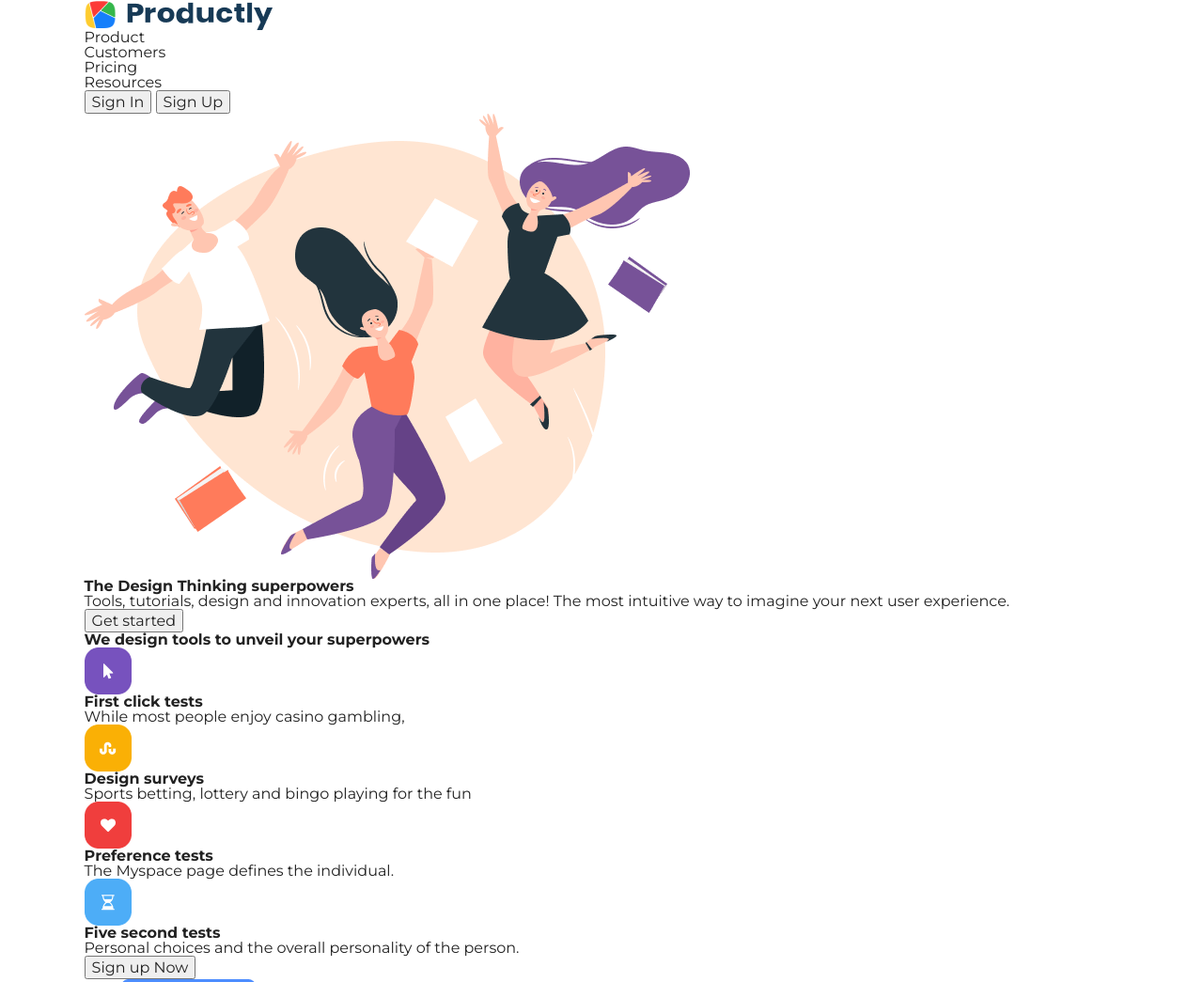
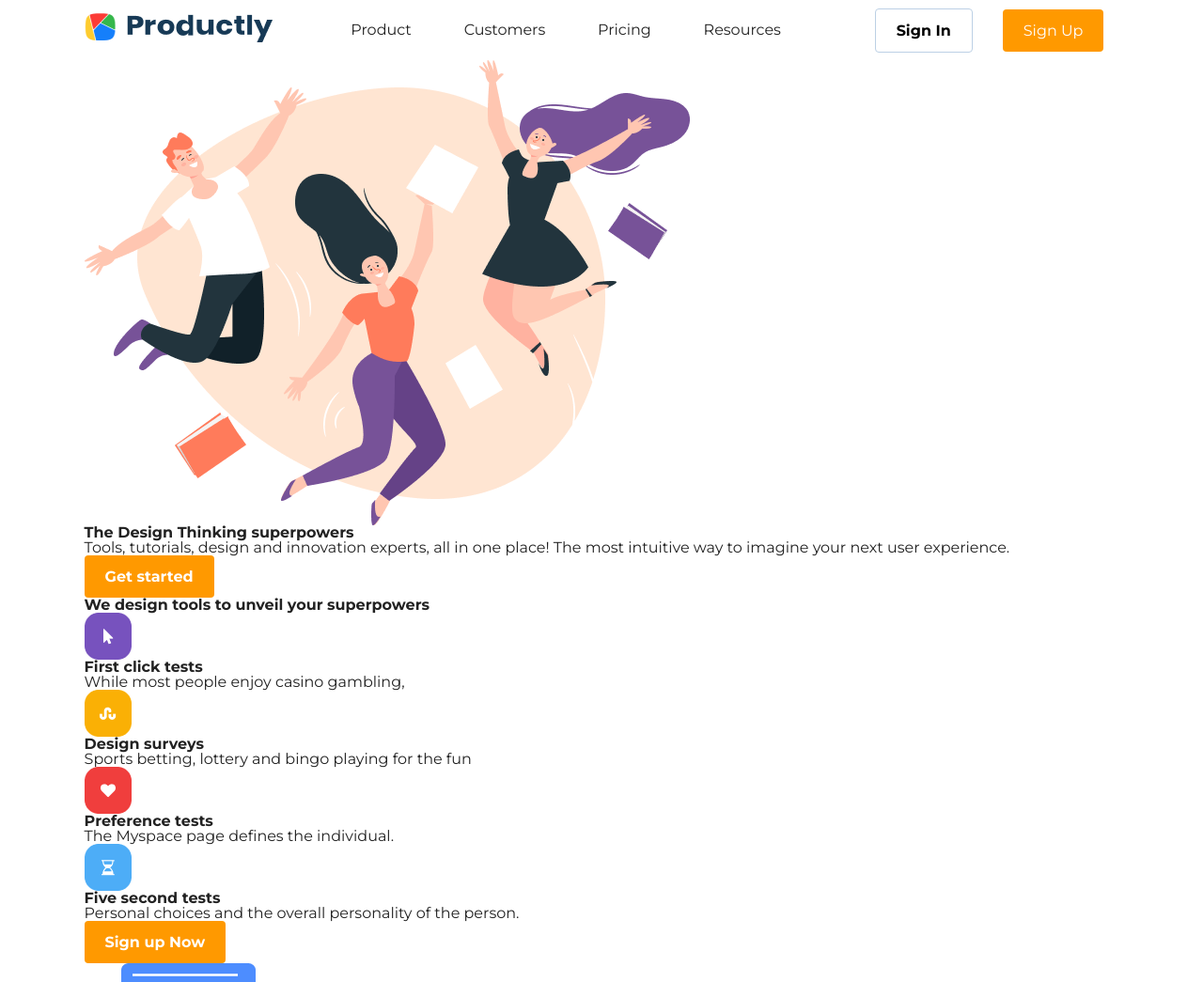
Before and after one commit to Viktoriia-Piskova/Productly-hw-10-11, a plain HTML site: page index.html in a window 1280 px wide. Shown: the top 1045 px of the page at 94% size. Drawn offline with Linux system fonts and the light colour scheme.

Commit message:
Header ready

```diff
--- a/index.html
+++ b/index.html
@@ -25,9 +25,10 @@
             <li>Pricing</li>
             <li>Resources</li>
         </ul>
-        <div>
-            <button>Sign In</button>
-            <button>Sign Up</button>
+        <div class="sign-in">
+            <button class="btn-header-sign-in">Sign In</button>
+            <button class="btn-header-sign-up">Sign Up</button>
+
         </div>
     </header>
 
--- a/styles/style.css
+++ b/styles/style.css
@@ -1,3 +1,6 @@
+
+/* general styles */
+
 *{
     font-family: 'Montserrat', sans-serif;
 /* font-family: 'Poppins', sans-serif; */
@@ -7,3 +10,70 @@
 body{
     padding: 0vw 7vw;
 }
+
+button{
+    background: #FF9900;
+    border-radius: 4px;
+    padding: 13px 22px;
+    color: white;
+    border: none;
+    font-weight: 700;
+}
+
+/* header */
+
+header{
+
+    height: 8vh;
+    display: flex;
+    justify-content: space-between;
+}
+
+
+header>div{
+    flex-grow: 1;
+    align-items: center;
+}
+
+header>.sign-in{
+
+        display: flex;
+        justify-content: flex-end;
+        align-content: center;
+
+}
+
+header button{
+    display: inline-flex;
+    margin: 0px 16px;
+}
+
+header>ul{
+    display: flex;
+    justify-content: space-between;
+    flex-grow: 2;
+    align-items: center;
+}
+
+header>div>img{
+    display: block;
+    margin-top: 1vw;
+}
+
+.btn-header-sign-up{
+    font-weight: 300;
+}
+
+.btn-header-sign-in{
+    border: #BCD0E5 1px solid;
+    background-color: white;
+    color: black;
+}
+
+/* hero and features */
+
+/* sections */
+
+/* footer */
+
+/* special effects */
```
